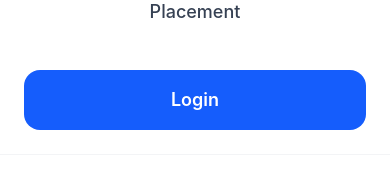
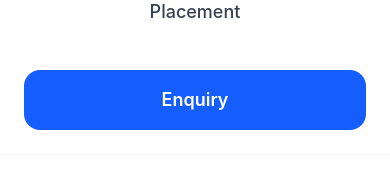
Before and after one commit to parthkambli/codify, a React (Vite) app: page / in a window 390 px wide. Both pictures are taken after a click on the button 344 px from the left and 40 px from the top of the page. Shown: the part 351-531 px from the top of the page. Built offline with nearby package versions, Linux system fonts and the light colour scheme.

Commit message:
course detail page with dynamic data of course

```diff
--- a/src/components/Navbar.jsx
+++ b/src/components/Navbar.jsx
@@ -95,7 +95,7 @@ const Navbar = () => {
 
               <div className="pt-4">
                 <button className="w-full bg-blue-600 text-white py-4 rounded-2xl font-semibold">
-                  Login
+                  Enquiry
                 </button>
               </div>
             </div>
```
